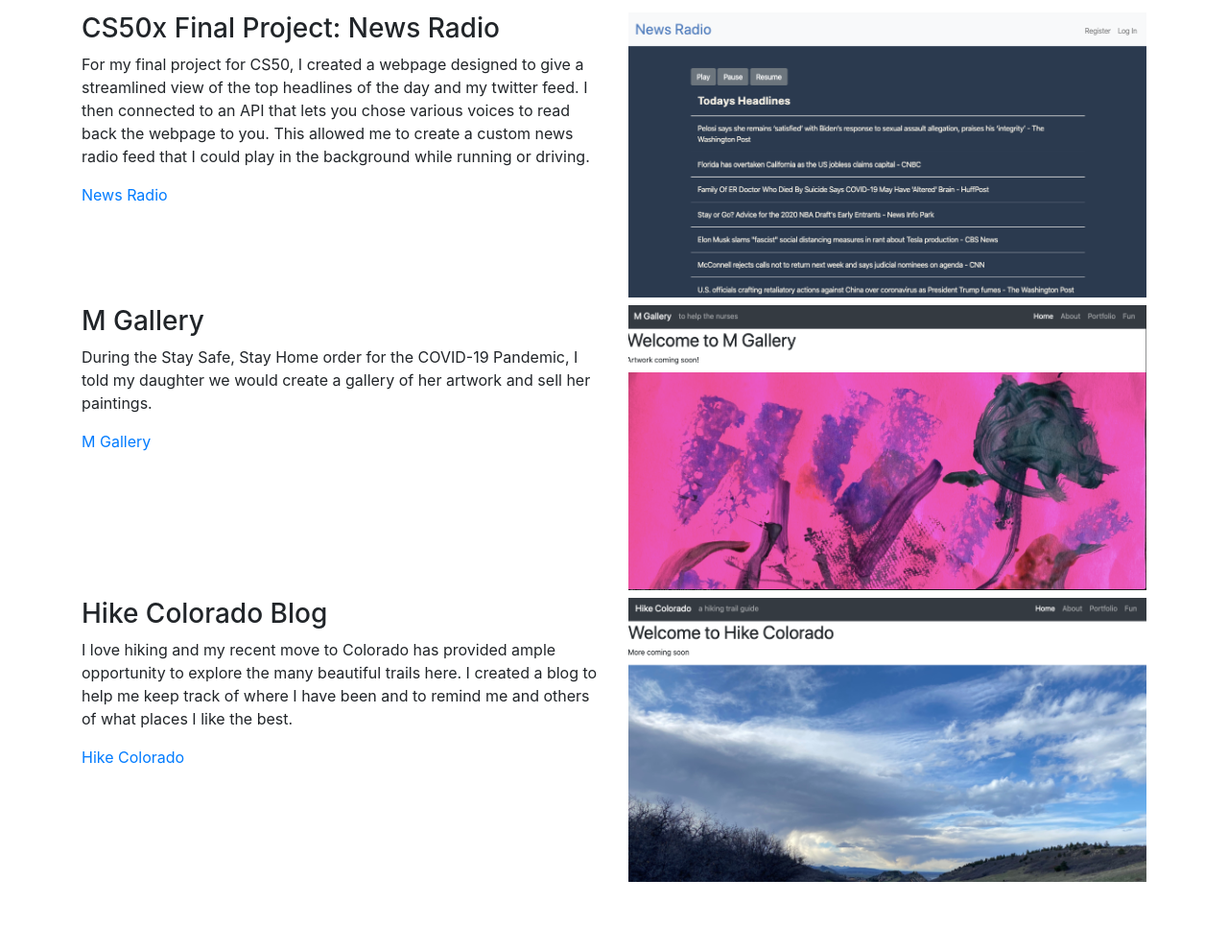
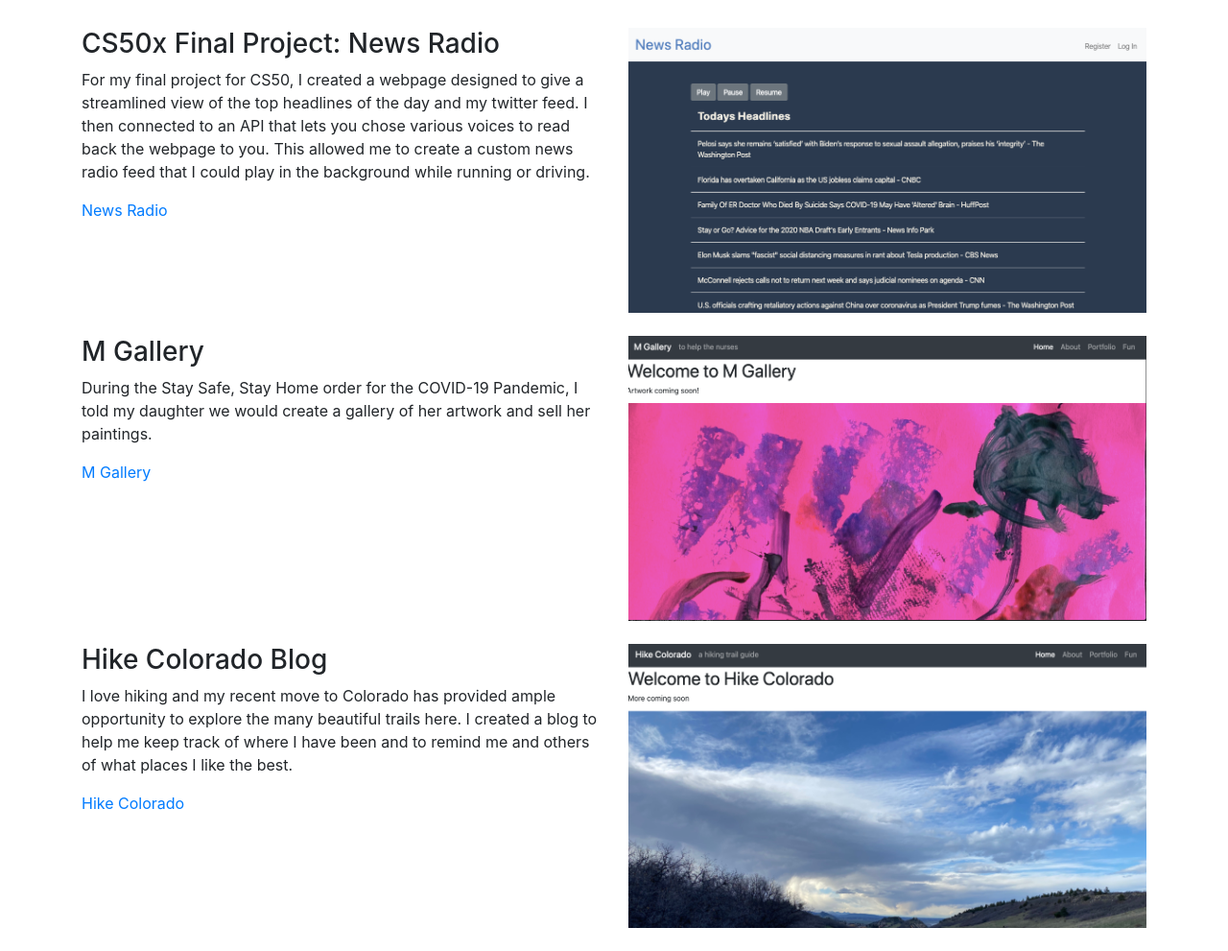
Before and after one commit to kevinschield/project0, a plain HTML site: page portfolio.html in a window 1280 px wide. Shown: the part 107-1098 px from the top of the page at 96% size. Before the commit the page ends 1034 px from the top, so only its background shows below. Drawn offline with nearby package versions, Linux system fonts and the light colour scheme.

Commit message:
corrected typo and changed mb from 2 to 4

```diff
--- a/portfolio.html
+++ b/portfolio.html
@@ -27,12 +27,12 @@
     </div>
   </nav>
   <div class="container">
-    <div class="row mb-2">
+    <div class="row mb-4">
       <div class="col text-align-center">
         <h1>My Projects</h1>
       </div>
     </div>
-    <div class="row mb-2">
+    <div class="row mb-4">
       <div class="col">
         <h3>CS50x Final Project: News Radio</h3>
         <p>
@@ -47,7 +47,7 @@
         <img src="newsradio.png" class="img-fluid" alt="news radio" href="https://atxcoder.pythonanywhere.com/"/>
       </div>
     </div>
-  <div class="row mb-2">
+  <div class="row mb-4">
     <div class="col">
       <h3>M Gallery</h3>
       <p>
@@ -60,7 +60,7 @@
       <img src="mgallery.png" class="img-fluid" alt="mgallery" href="https://kevinschield.github.io/mgallery/"/>
     </div>
   </div>
-  <div class="row mb-2">
+  <div class="row mb-4">
     <div class="col">
       <h3>Hike Colorado Blog</h3>
       <p>
```
Also changed, not shown: about.html (+1 -1 lines).
